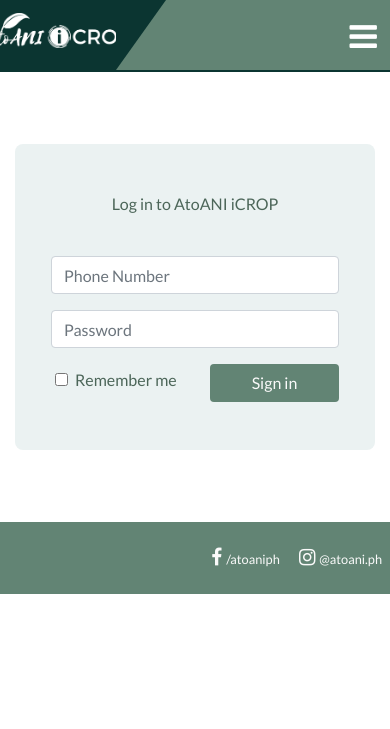
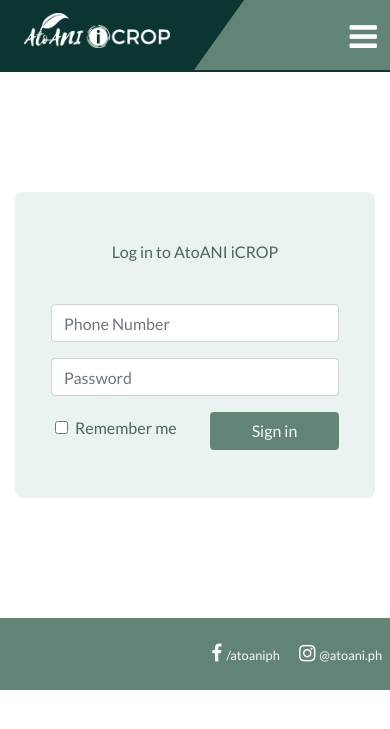
Before and after one commit to gwynncausing/atoani-icrop, a Django app: page / in a window 390 px wide. Shown: the top 729 px of the page. Run offline with Django 3.2, Linux system fonts and the light colour scheme; some libraries are stand-ins or nearby versions.

Commit message:
Fix navbar on medium and phone size

```diff
--- a/atoanisystem/static/css/login_register/approval.css
+++ b/atoanisystem/static/css/login_register/approval.css
@@ -115,6 +115,19 @@ h6 {
   }
 }
 
+@media only screen and (max-width: 600px) {
+  .navbar .div-1 {
+    width: calc( 60% - 40px);
+  }
+  .navbar .div-1 .imgLogo {
+    margin-top: 13px;
+    height: 35px;
+  }
+  .navbar .div-2 {
+    width: calc( 40% + 40px);
+  }
+}
+
 .footer {
   left: 0;
   bottom: 0;
--- a/atoanisystem/static/css/login_register/login.css
+++ b/atoanisystem/static/css/login_register/login.css
@@ -115,6 +115,19 @@ h6 {
   }
 }
 
+@media only screen and (max-width: 600px) {
+  .navbar .div-1 {
+    width: calc( 60% - 40px);
+  }
+  .navbar .div-1 .imgLogo {
+    margin-top: 13px;
+    height: 35px;
+  }
+  .navbar .div-2 {
+    width: calc( 40% + 40px);
+  }
+}
+
 .footer {
   left: 0;
   bottom: 0;
--- a/atoanisystem/templates/login_register/login.html
+++ b/atoanisystem/templates/login_register/login.html
@@ -6,9 +6,9 @@
 {% endblock %}
 
 {% block content %}
-<div class="container">
+<div class="container mt-5 mb-5">
     <div class="row justify-content-center">
-        <div class="col-md-5">
+        <div class="col-md-8 col-lg-5">
             <form class="form-login" id="form-login" method="POST" enctype="multipart/form-data">
                 {% csrf_token %}
 
@@ -38,7 +38,6 @@
                         </div>
                     </div>
                 </div>
-
             </form>
         </div>
     </div>
```
Also changed, not shown: atoanisystem/static/css/custom_admin/custom-admin.css (+13 -0 lines), atoanisystem/static/css/dashboard/customer-dashboard.css (+13 -0 lines), atoanisystem/static/css/dashboard/farmer-dashboard.css (+13 -0 lines), atoanisystem/static/css/global/_navbar.scss (+13 -0 lines), atoanisystem/static/css/index.css (+13 -0 lines), atoanisystem/static/css/login_register/registration.css (+13 -0 lines), atoanisystem/db.sqlite3, 7 other files.
